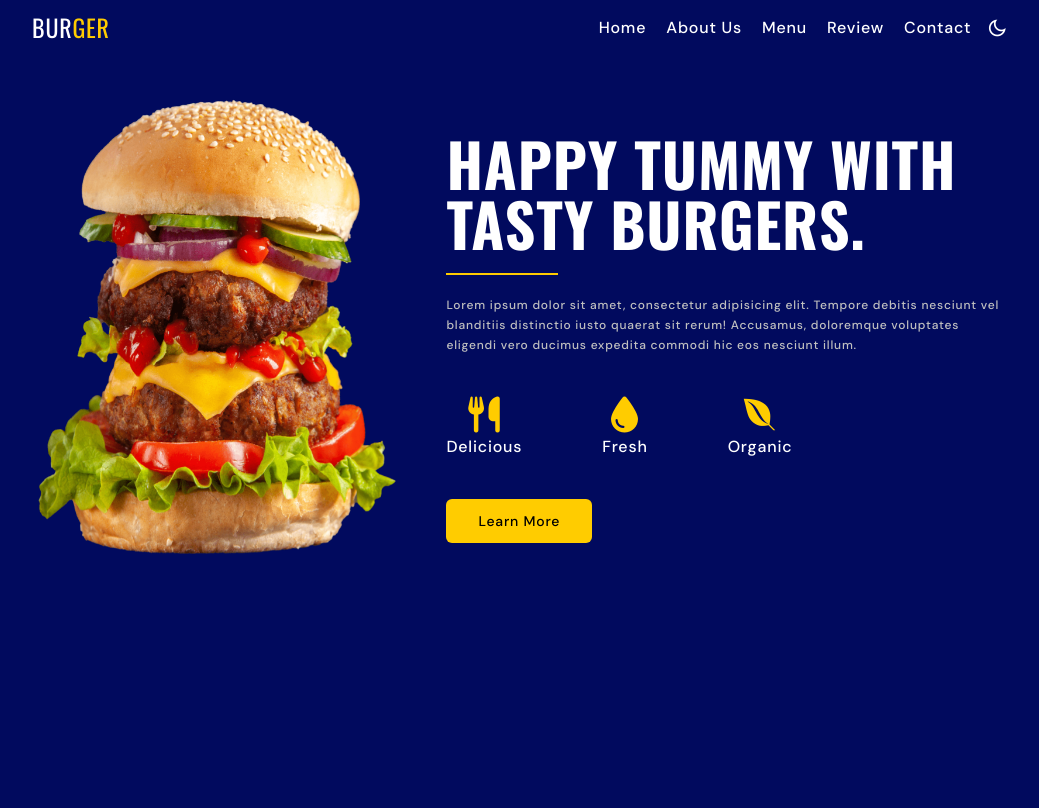
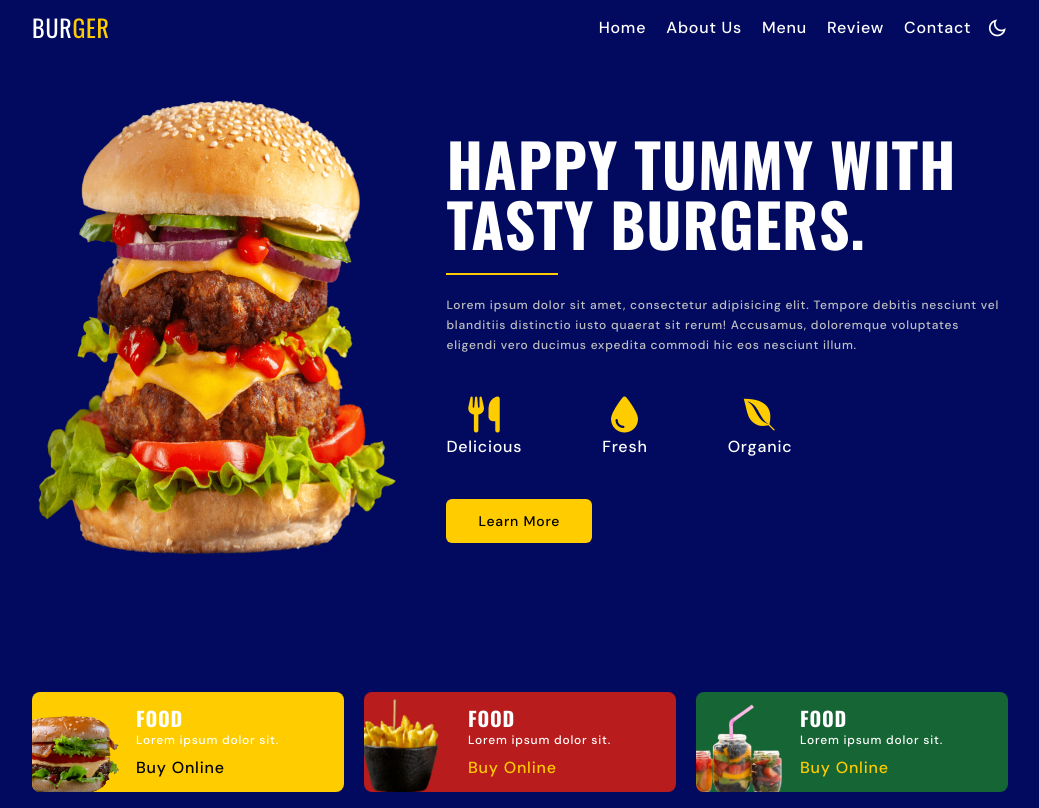
Before and after one commit to AmanKumarWeb19/Burger_Project, a website: page src/index.html in a window 1280 px wide. Shown: the whole page, without its empty margins (120-1159 px from the left). Drawn offline with nearby package versions, Linux system fonts and the light colour scheme.

Commit message:
category section complete

```diff
--- a/src/index.html
+++ b/src/index.html
@@ -145,6 +145,74 @@
 
       <!--~~~~~~~~~~~~~~~ Category ~~~~~~~~~~~~~~~-->
 
+      <section id="category">
+        <div class="container flex flex-col gap-5 md:flex-row">
+          <!-- card 1 -->
+          <div
+            class="bg-secondaryColor flex py-3 rounded-lg overflow-hidden md:flex-1"
+          >
+            <div class="basis-1/3 relative">
+              <img
+                src="img/burger-1.png"
+                alt="category image"
+                class="absolute w-28 -bottom-4 -left-4"
+              />
+            </div>
+            <div>
+              <div class="mb-2">
+                <h4 class="card__title">Food</h4>
+                <p class="text-xs">Lorem ipsum dolor sit.</p>
+              </div>
+              <a href="#" class="text-blackColor cursor-pointer">Buy Online</a>
+            </div>
+          </div>
+
+          <!-- card 2 -->
+          <div
+            class="bg-red-700 flex py-3 rounded-lg overflow-hidden md:flex-1"
+          >
+            <div class="basis-1/3 relative">
+              <img
+                src="img/snack-1.png"
+                alt="category image"
+                class="absolute w-28 -bottom-4 -left-4"
+              />
+            </div>
+            <div>
+              <div class="mb-2">
+                <h4 class="card__title">Food</h4>
+                <p class="text-xs">Lorem ipsum dolor sit.</p>
+              </div>
+              <a href="#" class="text-secondaryColor cursor-pointer"
+                >Buy Online</a
+              >
+            </div>
+          </div>
+
+          <!-- card 3 -->
+          <div
+            class="bg-green-800 flex py-3 rounded-lg overflow-hidden md:flex-1"
+          >
+            <div class="basis-1/3 relative">
+              <img
+                src="img/beverage-2.png"
+                alt="category image"
+                class="absolute w-28 -bottom-4 -left-4"
+              />
+            </div>
+            <div>
+              <div class="mb-2">
+                <h4 class="card__title">Food</h4>
+                <p class="text-xs">Lorem ipsum dolor sit.</p>
+              </div>
+              <a href="#" class="text-secondaryColor cursor-pointer"
+                >Buy Online</a
+              >
+            </div>
+          </div>
+        </div>
+      </section>
+
       <!--~~~~~~~~~~~~~~~ Promo ~~~~~~~~~~~~~~~-->
 
       <!--~~~~~~~~~~~~~~~ About ~~~~~~~~~~~~~~~-->
--- a/src/input.css
+++ b/src/input.css
@@ -24,8 +24,12 @@
 }
 
 @layer utilities {
-  .home__title {
+  .home__title,
+  .card__title {
     @apply text-4xl font-oswald font-bold uppercase lg:text-6xl;
+  }
+  .card__title {
+    @apply text-xl;
   }
   .separator {
     @apply w-28 h-[2px] bg-secondaryColor my-5;
```
Also changed, not shown: dist/output.css.
